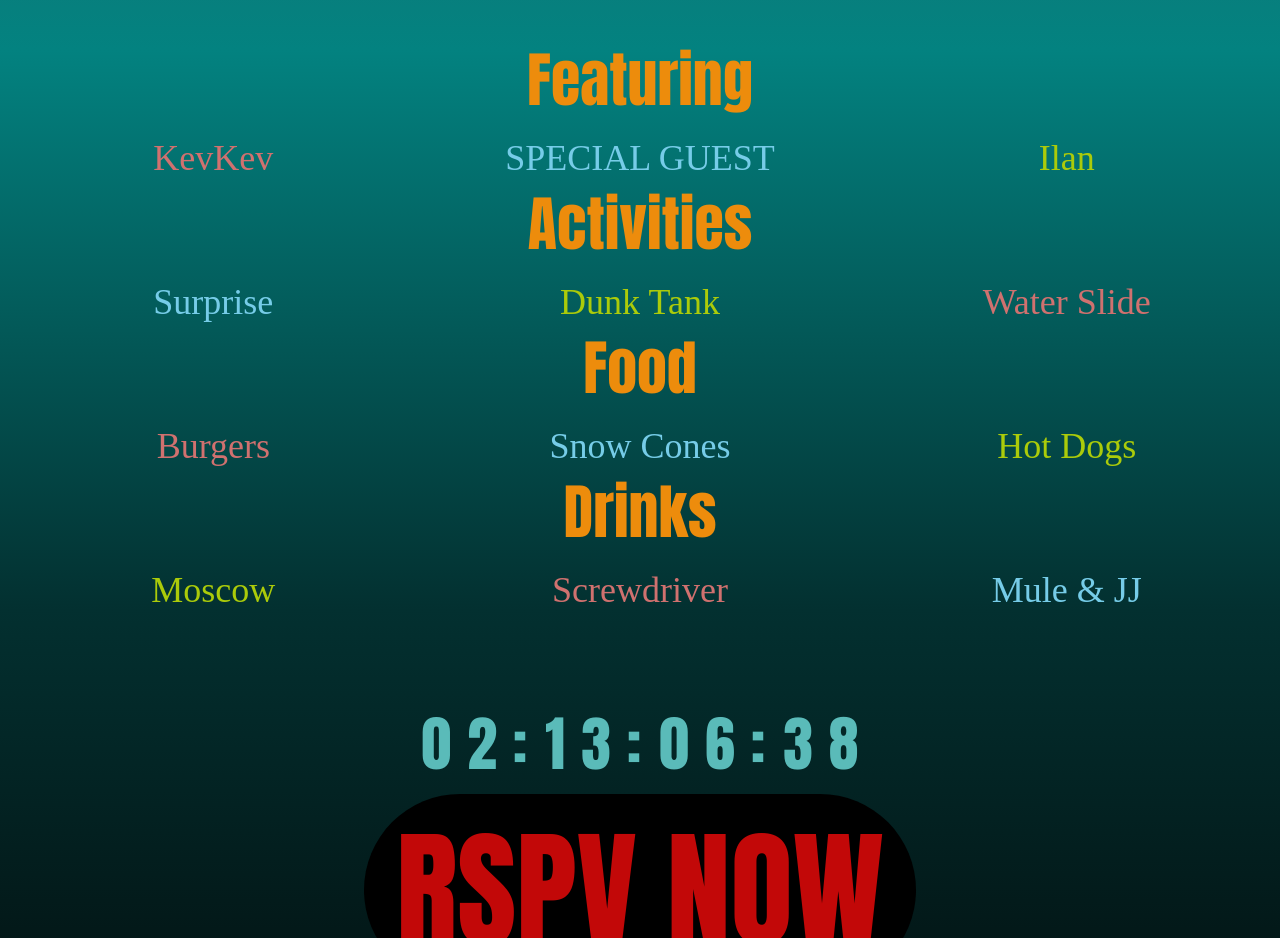
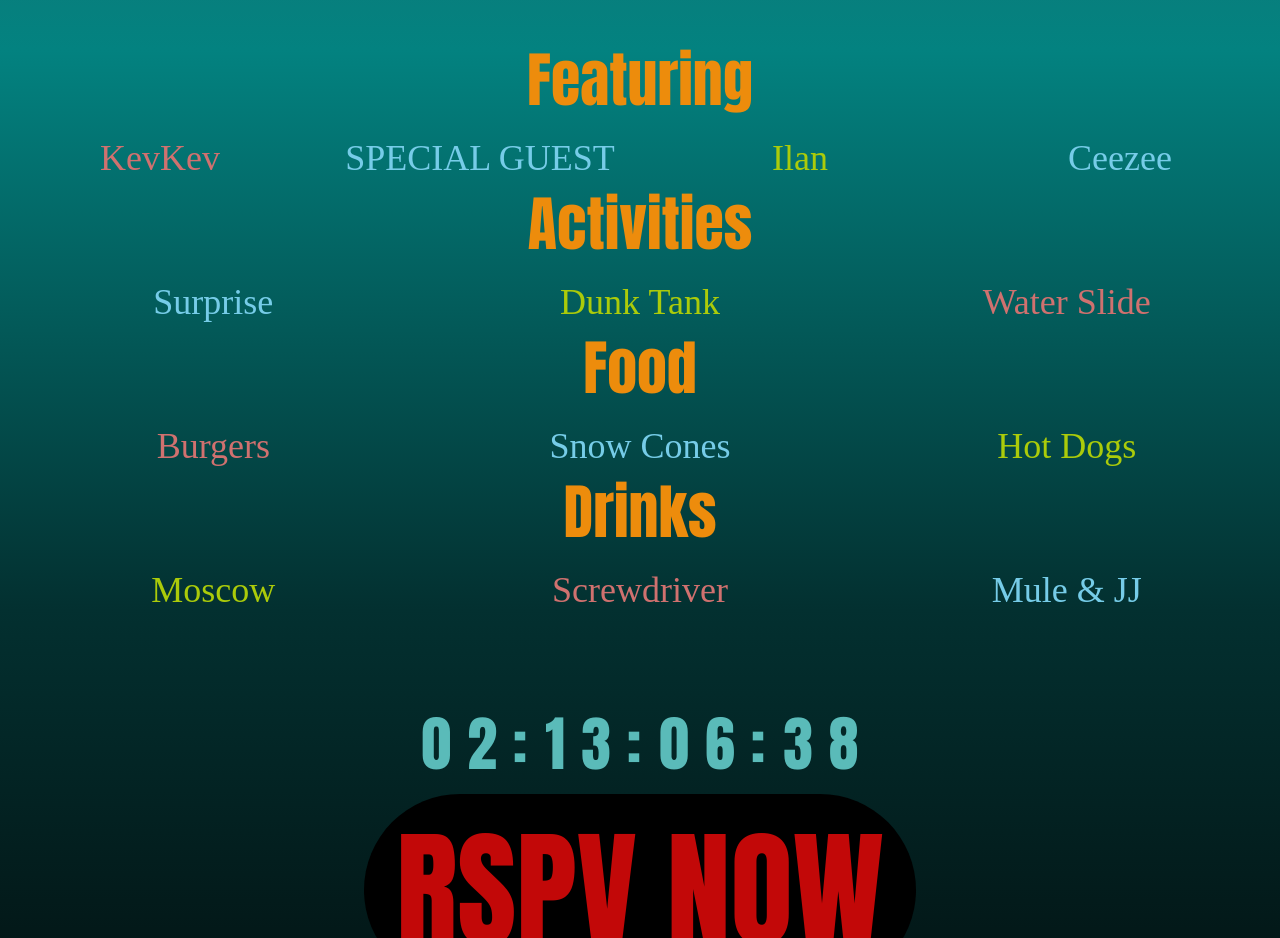
Before and after one commit to houstongunter/kappapalooza1, a React (Vite) app: page / in a window 1280 px wide. Shown: the part 1900-2838 px from the top of the page. Built offline with nearby package versions, Linux system fonts and the light colour scheme; a web font is replaced by a local one.

Commit message:
add ceezee

```diff
--- a/src/components/Information.jsx
+++ b/src/components/Information.jsx
@@ -40,6 +40,7 @@ const DJs = [
   { name: "KevKev", color: "text-kappa-pinkish", duration: 0.3 },
   { name: "SPECIAL GUEST", color: "text-kappa-lightcyan", duration: 1.5 },
   { name: "Ilan", color: "text-kappa-lime", duration: 1.2 },
+  { name: "Ceezee", color: "text-kappa-lightcyan", duration: 0.9 },
 ];
 const activities = [
   { name: "Surprise", color: "text-kappa-lightcyan", duration: 0.3 },
```
